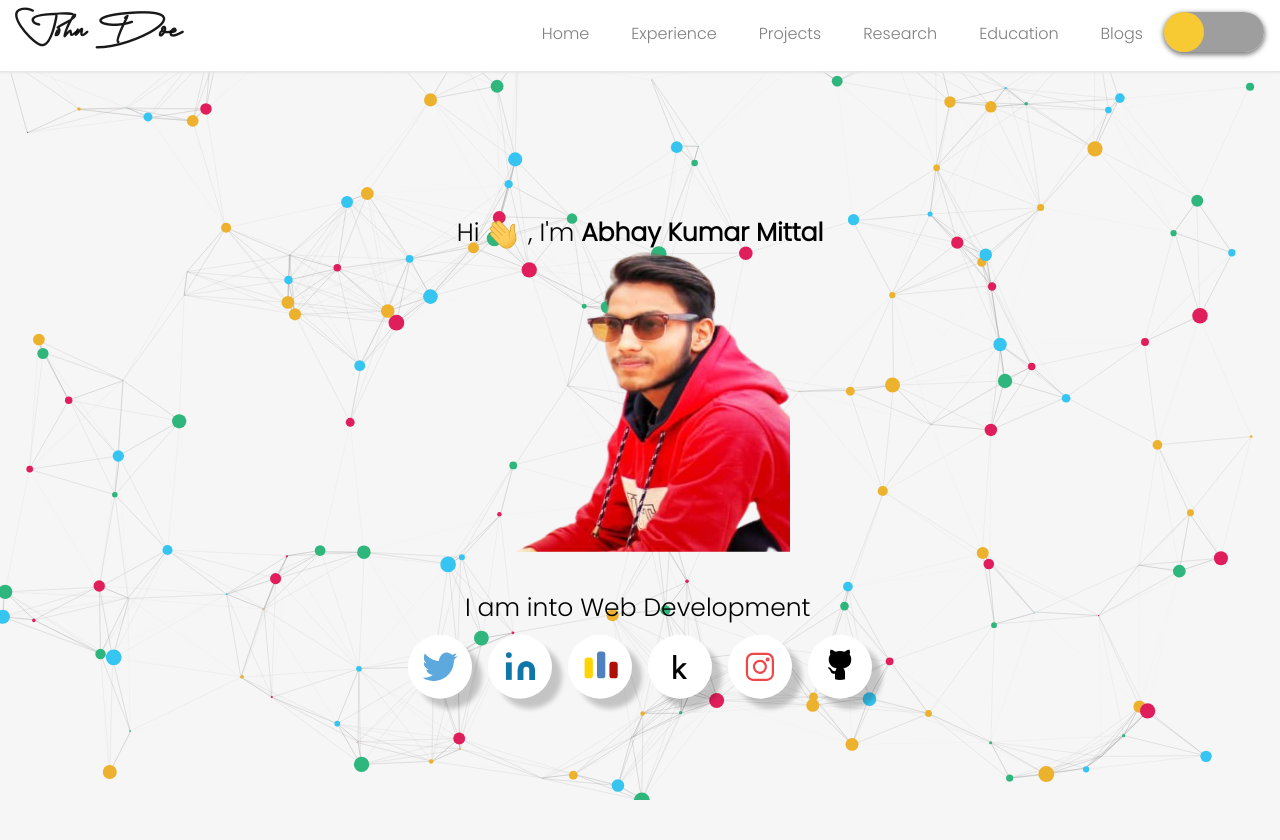
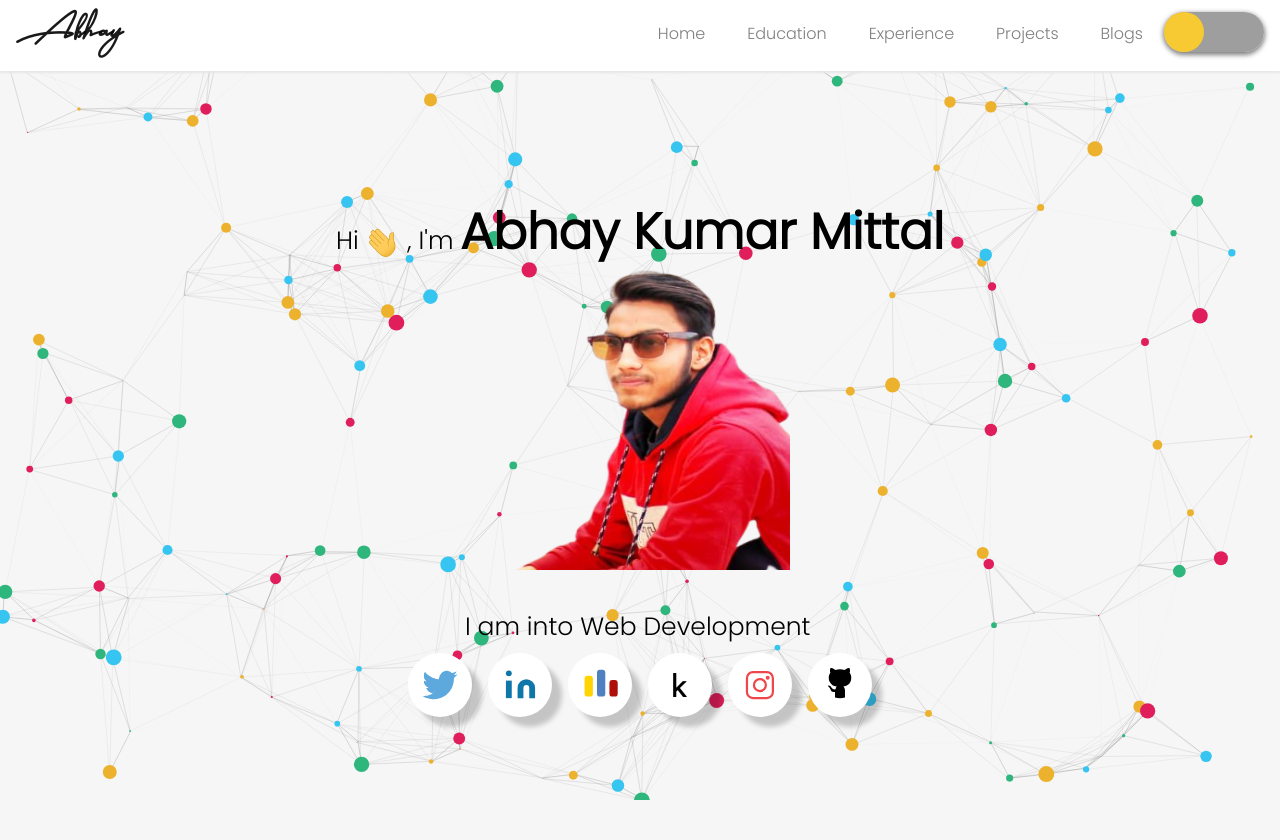
Before and after one commit to MitAbhay/Abhay-Portfolio, a PHP site: page / in a window 1280 px wide. Shown: the top 840 px of the page. Run offline with PHP 8.4, Linux system fonts and the light colour scheme; some libraries are stand-ins or nearby versions; grey boxes are pictures that could not be loaded.

Commit message:
Changes in Navbar

```diff
--- a/assets/css/home.css
+++ b/assets/css/home.css
@@ -58,6 +58,7 @@ body{
 
 .text .header {
   font-weight: bold;
+  font-size: 50px;
 }
 
 .text {
--- a/assets/js/app.js
+++ b/assets/js/app.js
@@ -4,7 +4,7 @@
 
 let header = $(`
 <nav class="navbar navbar-expand-lg navbar-light fixed-top" id="navbar">
-<a class="navbar-brand" href="index.html">John Doe </a>
+<a class="navbar-brand" href="index.html">Abhay</a>
 <div class="hamburger_wrapper navbar-toggler" type="button" data-toggle="collapse" data-target="#navbarSupportedContent" aria-controls="navbarSupportedContent" aria-expanded="false" aria-label="Toggle navigation">
 
   <div id="js-hamburger" class="hamburger">
@@ -18,11 +18,10 @@ let header = $(`
 <div class="collapse navbar-collapse " id="navbarSupportedContent">
   <ul class="navbar-nav ml-auto" id = "navbar-content">
    <li class="nav-item nav-item-hover"><a class="nav-link" href="index.html">Home</a></li>
+   <li class="nav-item nav-item-hover"><a class="nav-link" href="education.html">Education</a></li>
    <li class="nav-item nav-item-hover"><a class="nav-link" href="experience.html">Experience</a></li>
    <li class="nav-item nav-item-hover"><a class="nav-link" href="projects.html">Projects</a></li>
-   <li class="nav-item nav-item-hover"><a class="nav-link" href="research.html">Research</a></li>
-   <li class="nav-item nav-item-hover"><a class="nav-link" href="education.html">Education</a></li>
-   <li class="nav-item nav-item-hover"><a class="nav-link" href="https://hashnode.com/" target="_blank">Blogs</a></li>
+   <li class="nav-item nav-item-hover"><a class="nav-link" href="https://mitabhay.blogspot.com/" target="_blank">Blogs</a></li>
    <li class="nav-item">
    <input type="checkbox" id="dark_toggler" class="dark_toggler" aria-label="Toggle Light Mode" onclick="toggle_light_mode()">
    </li>
--- a/index.html
+++ b/index.html
@@ -58,14 +58,14 @@
     </div>
     <center>
         <!-- Home Section -->
-        <div class="text col-sm-6" style="margin-top: 140px;">Hi <span class="wave"><img src="assets/images/Hand.gif" width="35px"></span>&nbsp;, I'm <span class="header">Abhay Kumar Mittal</span>
+        <div class="text col-sm-6" style="margin-top: 140px;">Hi <span class="wave"><img src="assets/images/Hand.gif" width="35px"></span class="header">&nbsp;, I'm <span class="header">Abhay Kumar Mittal</span>
             <div class="center">
                 <div>
                     <img src="assets/images/Mypic.png" alt="Abhay's Pic"  height="300" width="300">
                 </div>
                 <br/>
                 <span style="display: inline;">I am into <span class="animated-text"
-                    data-words="Artificial Intelligence, Machine Learning, Web Development,App Development, Open Source, Mentoring"></span>
+                    data-words="Artificial Intelligence, Machine Learning, Web Development, App Development, Open Source"></span>
                 </span>
                 <div>
                     <div class="social-icons">
```
